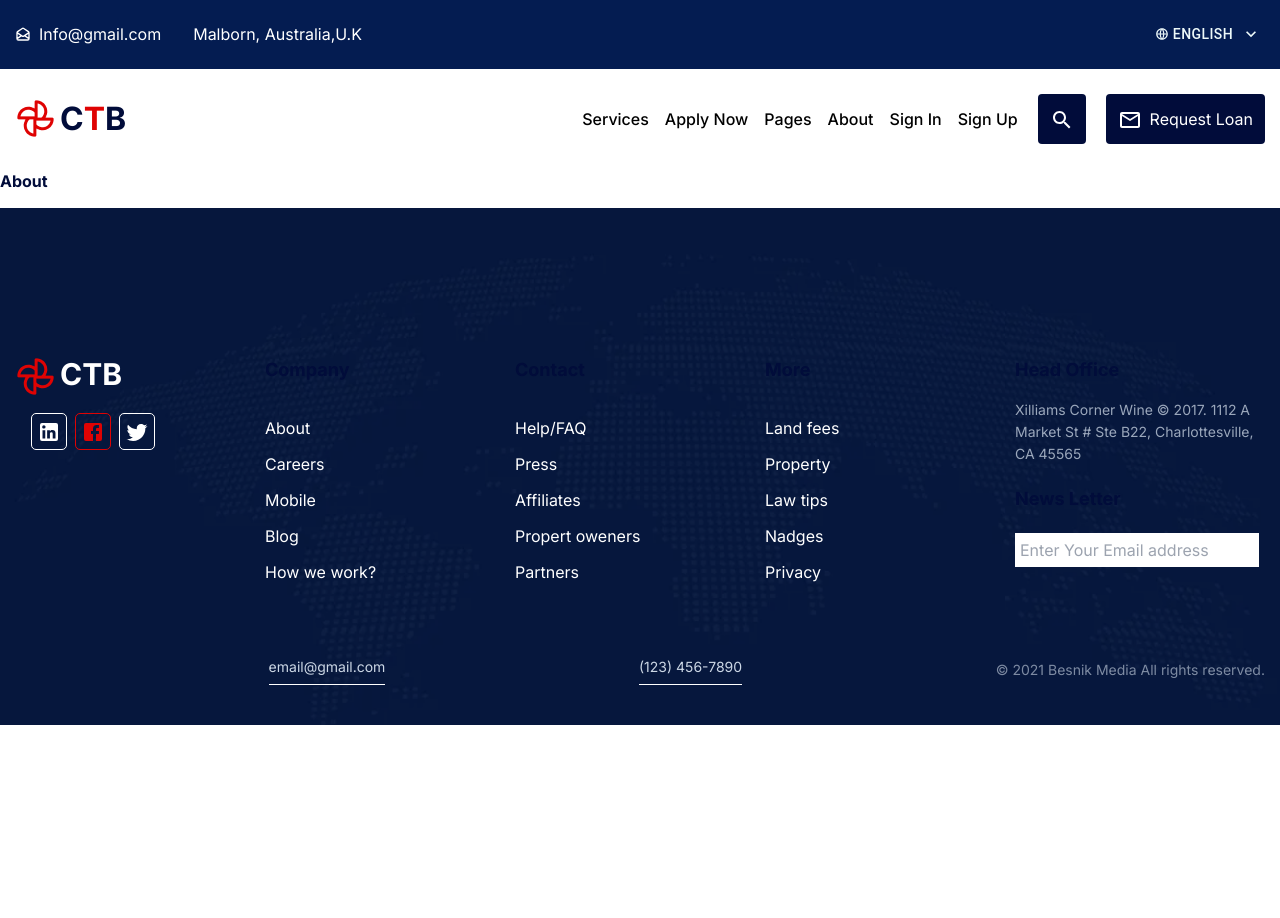
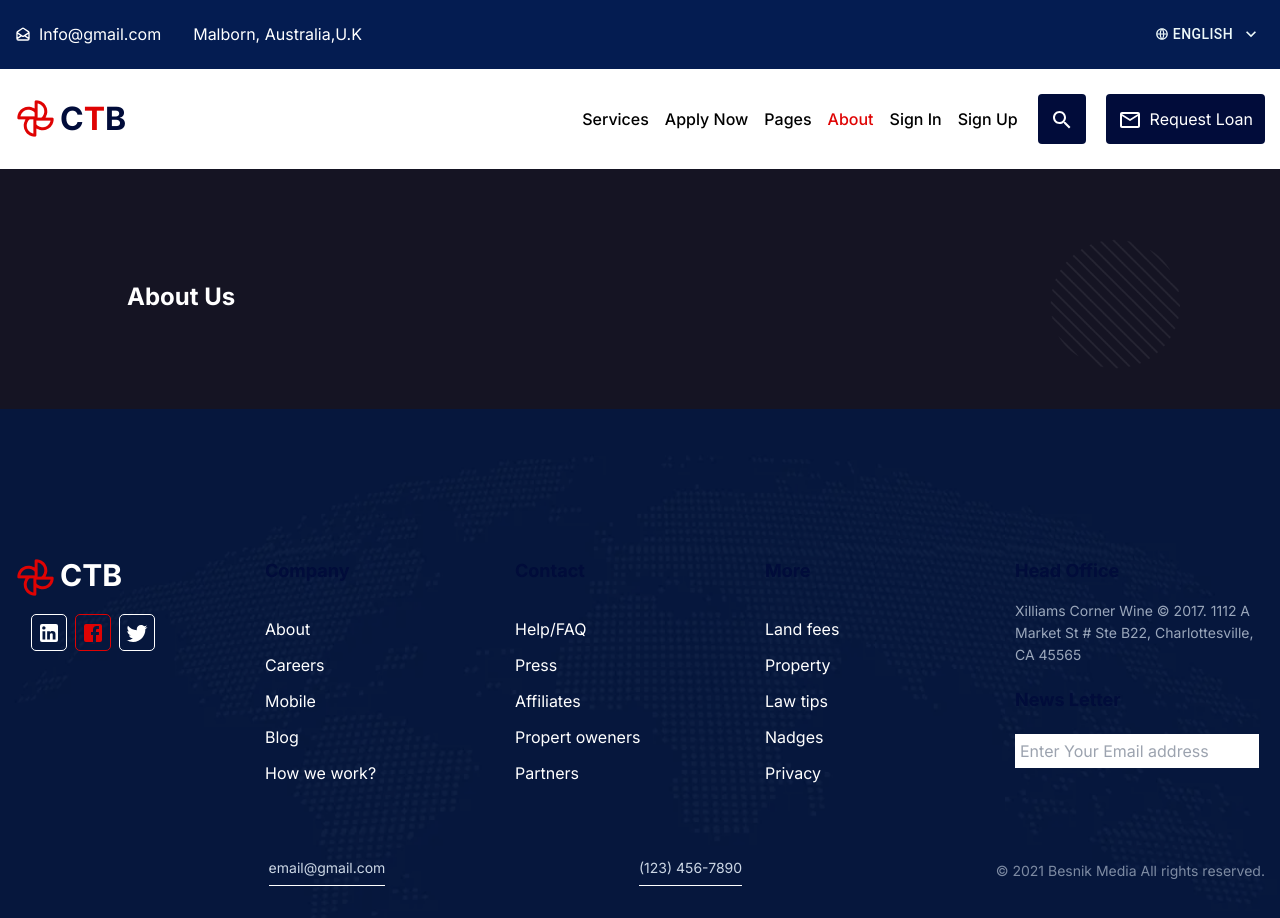
Before and after one commit to emon-webdev/Capital-Trust-Bank, a React (Create React App) app: page /about in a window 1280 px wide. Shown: the top 918 px of the page. Before the commit the page ends 800 px from the top, so only its background shows below. Built offline with nearby package versions, Linux system fonts and the light colour scheme; no server answers.

Commit message:
added aboutus

```diff
--- /dev/null
+++ b/src/Pages/About/About.css
@@ -0,0 +1,18 @@
+.about-parent {
+  background-image: url("../../assets/aboutUs/aboutUs.png");
+  background-size: cover;
+  background-position: center;
+  background-repeat: no-repeat;
+}
+
+.about-sub-parent {
+  /* position: absolute; */
+  position: relative;
+}
+
+.about-sub-parent-img1 {
+  /* position: relative; */
+  position: absolute;
+  top: 70px;
+  right: 100px;
+}
--- a/src/Pages/About/About.js
+++ b/src/Pages/About/About.js
@@ -1,11 +1,16 @@
-import React from 'react';
+import React from "react";
+import "./About.css";
+import shape3 from "../../assets/aboutUs/bg-shape3.png";
 
 const About = () => {
-    return (
-        <div>
-            <h2>About</h2>
-        </div>
-    );
+  return (
+    <div className="about-parent h-60">
+      <div className="container about-sub-parent">
+        <h2 className="text-white p-28 text-2xl">About Us</h2>
+        <img className="about-sub-parent-img1 w-[130px]" src={shape3} alt="" />
+      </div>
+    </div>
+  );
 };
 
 export default About;
--- a/src/Pages/Shared/Navbar.js
+++ b/src/Pages/Shared/Navbar.js
@@ -151,7 +151,7 @@ const Navbar = () => {
             </li>
             <li className="text-[16px] w-full md:w-auto font-medium  md:mr-4 hover:text-[#DF0303] border-b border-[#DF0303] md:border-0">
               <NavLink
-                to="/services"
+                to="/about"
                 className="w-full block py-3"
                 style={({ isActive }) => (isActive ? activeClass : undefined)}
               >
@@ -160,17 +160,17 @@ const Navbar = () => {
               {/* dropdown menu */}
               <ul className="submenu">
                 <li>
-                  <NavLink to="/" className="">
+                  <NavLink to="/about" className="">
                     About 1
                   </NavLink>
                 </li>
                 <li>
-                  <NavLink to="/" className="">
+                  <NavLink to="/about" className="">
                     About 2
                   </NavLink>
                 </li>
                 <li>
-                  <NavLink to="/signup" className="">
+                  <NavLink to="/about" className="">
                     About 3
                   </NavLink>
                 </li>
```
Also changed, not shown: src/assets/aboutUs/aboutUs.png (added), src/assets/aboutUs/bg-shape3.png (added).
